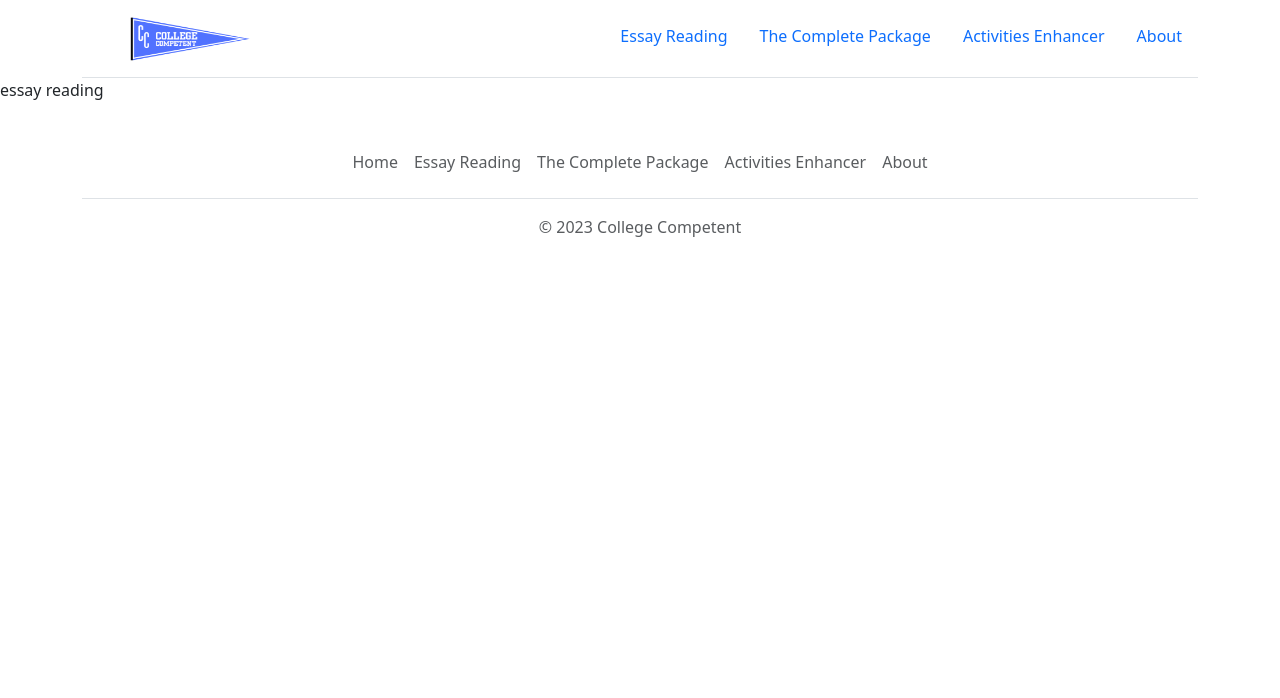
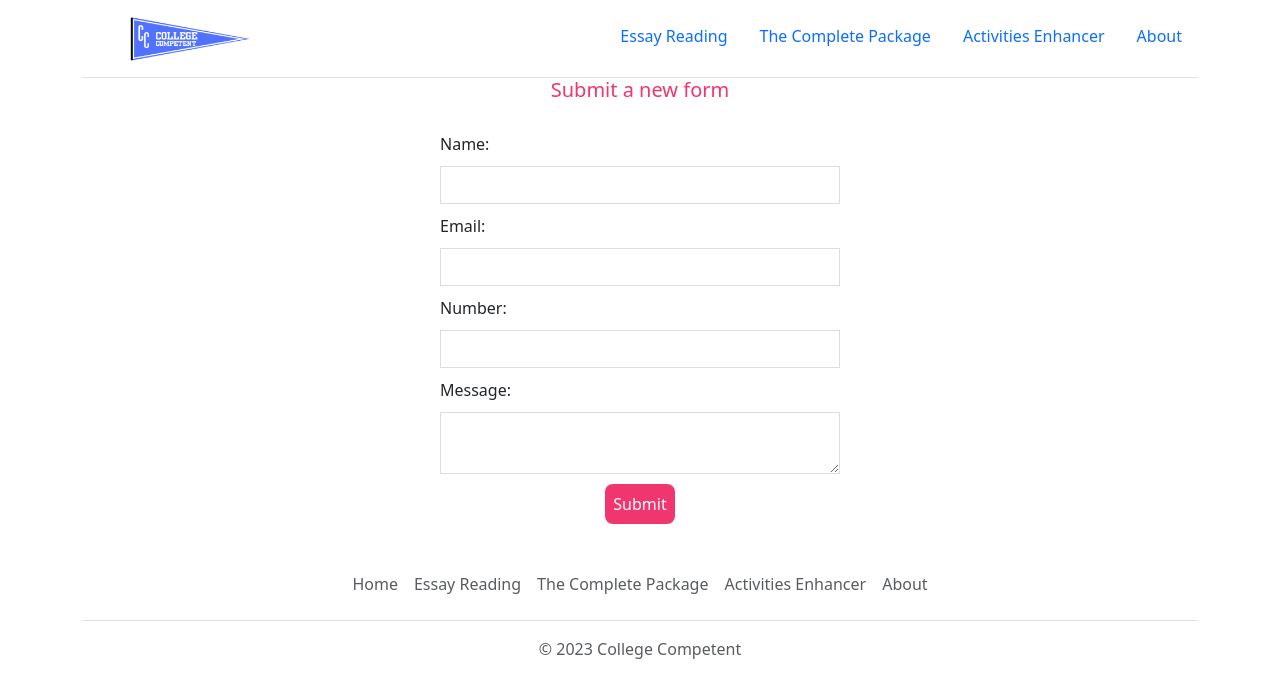
Before and after one commit to RaymondAlvin/collegecompetent, a React (Create React App) app: page /essayreading in a window 1280 px wide. Shown: the top 698 px of the page. Built offline with nearby package versions, Linux system fonts and the light colour scheme.

Commit message:
added contact form component

```diff
--- a/src/App.css
+++ b/src/App.css
@@ -83,8 +83,36 @@
 
 }
 
-.navposition {
-  position: fixed;
+
+.create {
+  max-width: 400px;
+  margin: 0 auto;
+  text-align: center;
+}
+.create label {
+  text-align: left;
+  display: block;
+}
+.create h2 {
+  font-size: 20px;
+  color: #f1356d;
+  margin-bottom: 30px;
+}
+.create input, .create textarea, .create select {
+  width: 100%;
+  padding: 6px 10px;
+  margin: 10px 0;
+  border: 1px solid #ddd;
+  box-sizing: border-box;
+  display: block;
+}
+.create button {
+  background: #f1356d;
+  color: #fff;
+  border: 0;
+  padding: 8px;
+  border-radius: 8px;
+  cursor: pointer;
 }
 
 
--- a/src/App.js
+++ b/src/App.js
@@ -5,6 +5,7 @@ import Navbar from './Navbar';
 import Home from './Home';
 import Footer from './Footer';
 import About from './About';
+import Contact from './Contact';
 
 
 
@@ -18,7 +19,7 @@ function App() {
          <Home />
         </Route>
         <Route exact path="/essayreading">
-          essay reading
+          <Contact />
         </Route>
         <Route exact path="/thecompletepackage">
           the complete package
--- /dev/null
+++ b/src/Contact.js
@@ -0,0 +1,58 @@
+import React from 'react';
+import { useState } from 'react';
+import { useHistory } from 'react-router-dom';
+
+function Contact() {
+
+    const [name, setName] = useState('');
+    const [email, setEmail] = useState('');
+    const [number, setNumber] = useState('');
+    const [message, setMessage] = useState('');
+    const history = useHistory();
+
+    const handleSubmit = (e) => {
+        e.preventDefault();
+        history.push('/')
+    }
+
+  return (
+    <div className='create'>
+        <h2>Submit a new form</h2>
+        <form onSubmit={handleSubmit}>
+            <label>Name: </label>
+            <input
+                type='text'
+                required
+                value={name}
+                onChange={(e) => setName(e.target.value)}
+            />
+
+            <label>Email: </label>
+            <input
+                type='text'
+                required
+                value={email}
+                onChange={(e) => setEmail(e.target.value)}
+            />
+
+            <label>Number: </label>
+            <input
+                type='text'
+                required
+                value={number}
+                onChange={(e) => setNumber(e.target.value)}
+            />
+
+            <label>Message: </label>
+            <textarea required
+            value={message}
+            onChange={(e) => setMessage(e.target.value)}
+            ></textarea>
+
+            <button>Submit</button>
+        </form>
+    </div>
+  )
+}
+
+export default Contact
--- a/src/Navbar.js
+++ b/src/Navbar.js
@@ -22,6 +22,8 @@ function Navbar() {
       </header>
     </div>
 
+
+
     // <div class="container fixed-top">
     //   <header class="d-flex flex-wrap justify-content-center py-3 navbar" >
     //     <Link to="/" class="d-flex align-items-center mb-3 mb-md-0 me-md-auto link-body-emphasis text-decoration-none ">
```
